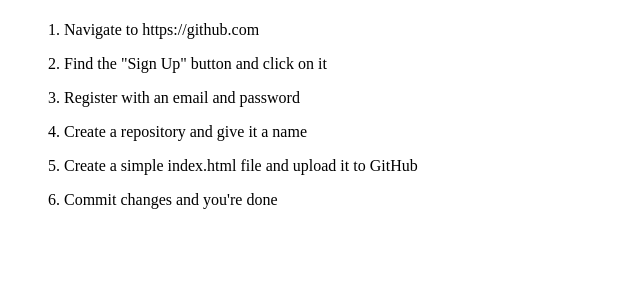
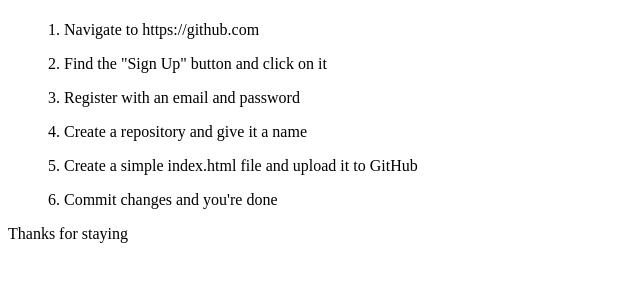
Before and after one commit to a-woon/a-woon.github.io, a plain HTML site: page git-hub-tutorial.html in a window 1280 px wide. Shown: the part 59-340 px from the top of the page, without its empty margins (0-640 px from the left). Drawn offline with Linux system fonts and the light colour scheme.

Commit message:
Added in a line

```diff
--- a/git-hub-tutorial.html
+++ b/git-hub-tutorial.html
@@ -15,5 +15,7 @@
     <ol>5. Create a simple index.html file and upload it to GitHub</ol>
     <ol>6. Commit changes and you're done</ol>
 
+    <p>Thanks for staying</p>
+
 </body>
 </html>
```
